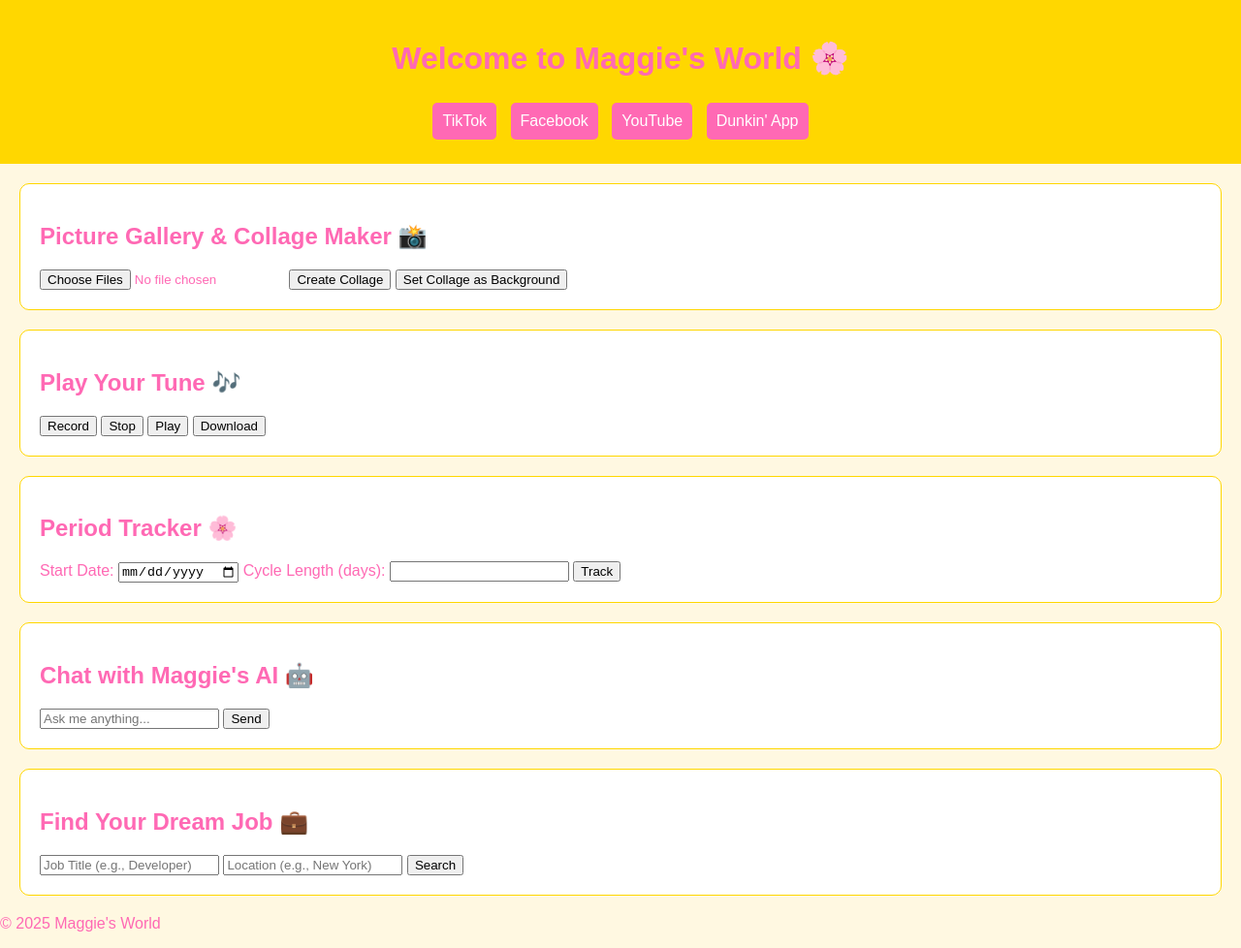
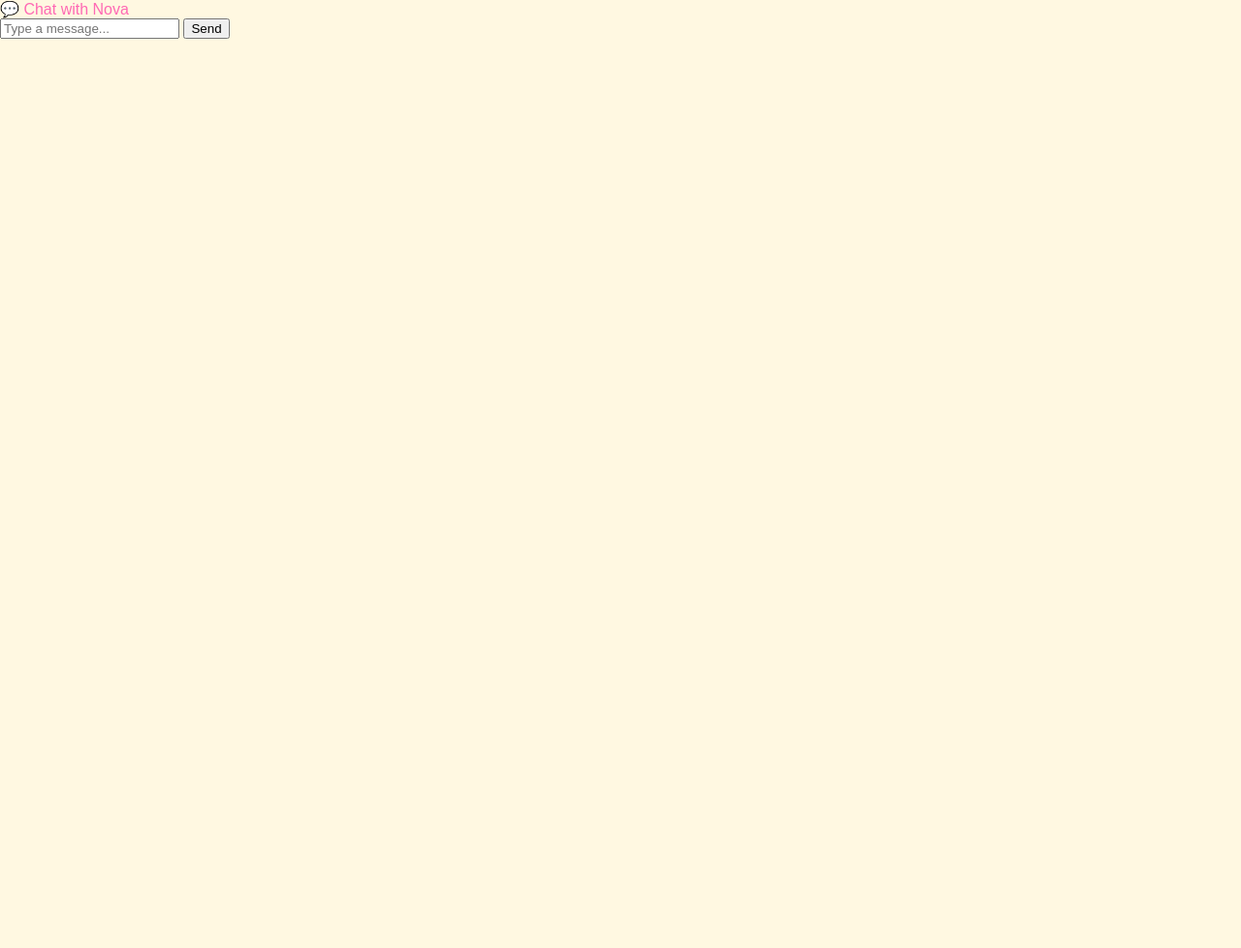
Before and after one commit to Benjamin-Sharpe/MaggiesWorld, a website: page index.html in a window 1280 px wide. Shown: the whole page at 97% size. After the commit the page ends 800 px from the top, so only its background shows below. Drawn offline with nearby package versions, Linux system fonts and the light colour scheme.

Commit message:
Update index.html

```diff
--- a/index.html
+++ b/index.html
@@ -1,85 +1,28 @@
 <!DOCTYPE html>
 <html lang="en">
 <head>
-  <meta charset="UTF-8">
-  <meta name="viewport" content="width=device-width, initial-scale=1.0">
-  <title>Maggie's World</title>
-  <link rel="stylesheet" href="styles.css">
-  <script src="https://cdnjs.cloudflare.com/ajax/libs/axios/1.4.0/axios.min.js"></script>
+    <meta charset="UTF-8">
+    <meta name="viewport" content="width=device-width, initial-scale=1.0">
+    <title>AI Companion</title>
+    <link rel="stylesheet" href="styles.css">
 </head>
 <body>
-  <header class="header">
-    <h1>Welcome to Maggie's World 🌸</h1>
-    <nav class="social-links">
-      <a href="https://www.tiktok.com" target="_blank">TikTok</a>
-      <a href="https://www.facebook.com" target="_blank">Facebook</a>
-      <a href="https://www.youtube.com" target="_blank">YouTube</a>
-      <a href="https://www.dunkindonuts.com/en/apps" target="_blank">Dunkin' App</a>
-    </nav>
-  </header>
 
-  <main>
-    <!-- Image Gallery Tool -->
-    <section id="gallery-tool">
-      <h2>Picture Gallery & Collage Maker 📸</h2>
-      <input type="file" id="image-uploader" multiple>
-      <button id="create-collage-btn">Create Collage</button>
-      <button id="set-background-btn">Set Collage as Background</button>
-      <div id="gallery-preview"></div>
-      <canvas id="collage-canvas"></canvas>
-    </section>
+    <!-- Chat Container -->
+    <div class="chat-container">
+        <!-- AI Name (Customizable) -->
+        <div class="chat-header">💬 Chat with Nova</div>
 
-    <!-- Music Piano Section -->
-    <section id="piano-section">
-      <h2>Play Your Tune 🎶</h2>
-      <div id="piano" class="piano"></div>
-      <div class="piano-controls">
-        <button id="record-btn">Record</button>
-        <button id="stop-btn">Stop</button>
-        <button id="play-btn">Play</button>
-        <button id="download-btn">Download</button>
-      </div>
-    </section>
+        <!-- Messages Display -->
+        <div id="chat-box" class="chat-box"></div>
 
-    <!-- Period Tracker -->
-    <section id="period-tracker">
-      <h2>Period Tracker 🌸</h2>
-      <form id="tracker-form">
-        <label for="start-date">Start Date:</label>
-        <input type="date" id="start-date">
-        <label for="cycle-length">Cycle Length (days):</label>
-        <input type="number" id="cycle-length" min="1">
-        <button type="submit">Track</button>
-      </form>
-      <div id="tracker-results"></div>
-    </section>
+        <!-- Input Field & Send Button -->
+        <div class="chat-input">
+            <input type="text" id="user-input" placeholder="Type a message..." />
+            <button onclick="sendMessage()">Send</button>
+        </div>
+    </div>
 
-    <!-- AI Chat -->
-    <section id="ai-chat">
-      <h2>Chat with Maggie's AI 🤖</h2>
-      <div id="chat-box">
-        <div id="chat-log"></div>
-        <input type="text" id="chat-input" placeholder="Ask me anything...">
-        <button id="send-chat-btn">Send</button>
-      </div>
-    </section>
-
-    <!-- Job Search -->
-    <section id="job-search-section">
-      <h2>Find Your Dream Job 💼</h2>
-      <form id="job-search-form">
-        <input type="text" id="job-title" placeholder="Job Title (e.g., Developer)">
-        <input type="text" id="location" placeholder="Location (e.g., New York)">
-        <button type="submit">Search</button>
-      </form>
-      <div id="job-results"></div>
-    </section>
-  </main>
-
-  <footer>
-    <p>&copy; 2025 Maggie's World</p>
-  </footer>
-
-  <script src="script.js"></script>
+    <script src="script.js"></script>
 </body>
 </html>
```
